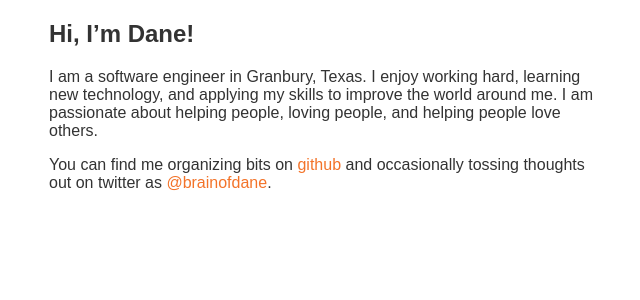
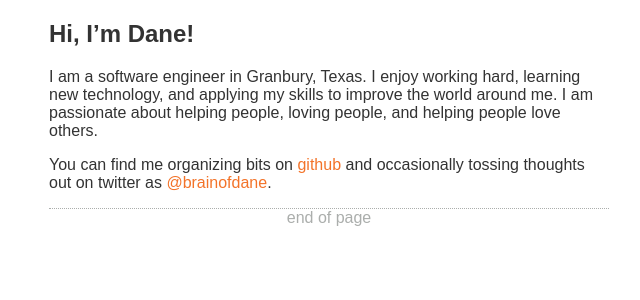
Before and after one commit to dahenson/dahenson.github.io, a Jekyll site: the page built from docs/index.md, in a window 1280 px wide. Shown: the top 300 px of the page, without its empty margins (311-951 px from the left). Built offline with Jekyll 4.4.1, drawn with Linux system fonts in a browser that asks for light colours.

Commit message:
Add a silly footer

```diff
--- /dev/null
+++ b/docs/_includes/footer.html
@@ -0,0 +1,3 @@
+<footer>
+    end of page
+</footer>
--- a/docs/_layouts/default.html
+++ b/docs/_layouts/default.html
@@ -5,5 +5,6 @@
         <main>
             {{ content }}
         </main>
+        {% include footer.html %}
     </body>
 </html>
--- a/docs/css/main.css
+++ b/docs/css/main.css
@@ -3,6 +3,7 @@
     --bg-color: #ffffff;
     --fg-color: #333333;
     --accent-color: #f37329;
+    --muted-fg-color: #abaeac;
     --content-width: 35rem;
 }
 
@@ -23,3 +24,12 @@ a {
     color: var(--accent-color);
     text-decoration: none;
 }
+
+footer {
+    border-top: 1px dotted var(--muted-fg-color);
+    max-width: var(--content-width);
+    margin: 0 auto;
+    padding: 0;
+    color: var(--muted-fg-color);
+    text-align: center;
+}
```
